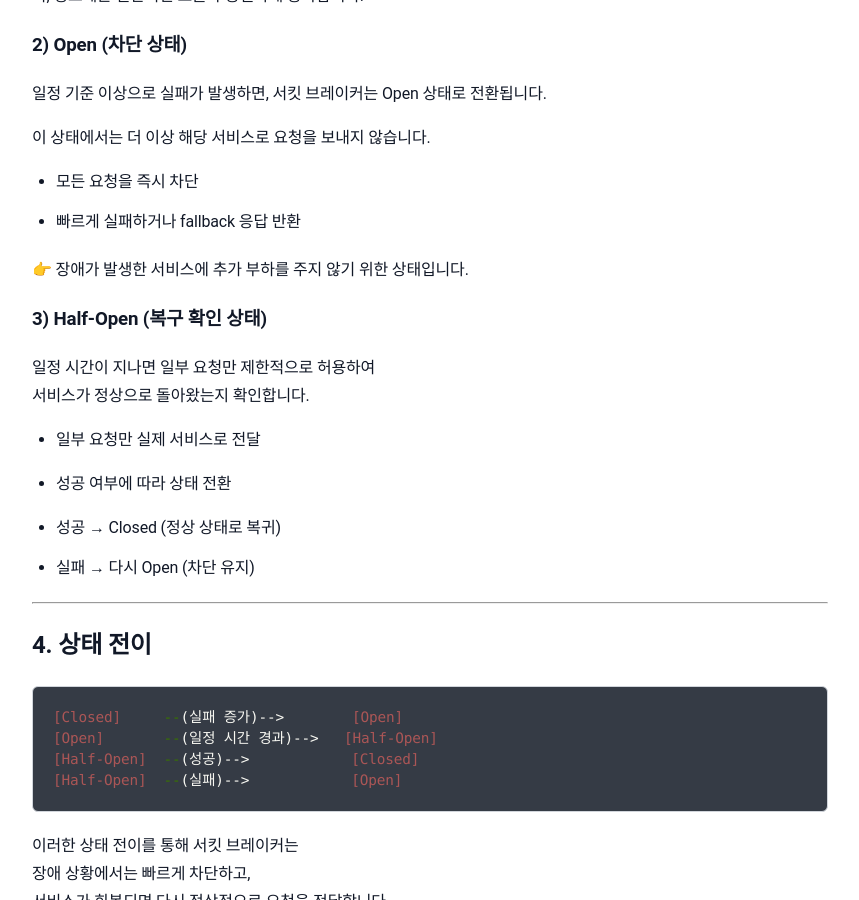
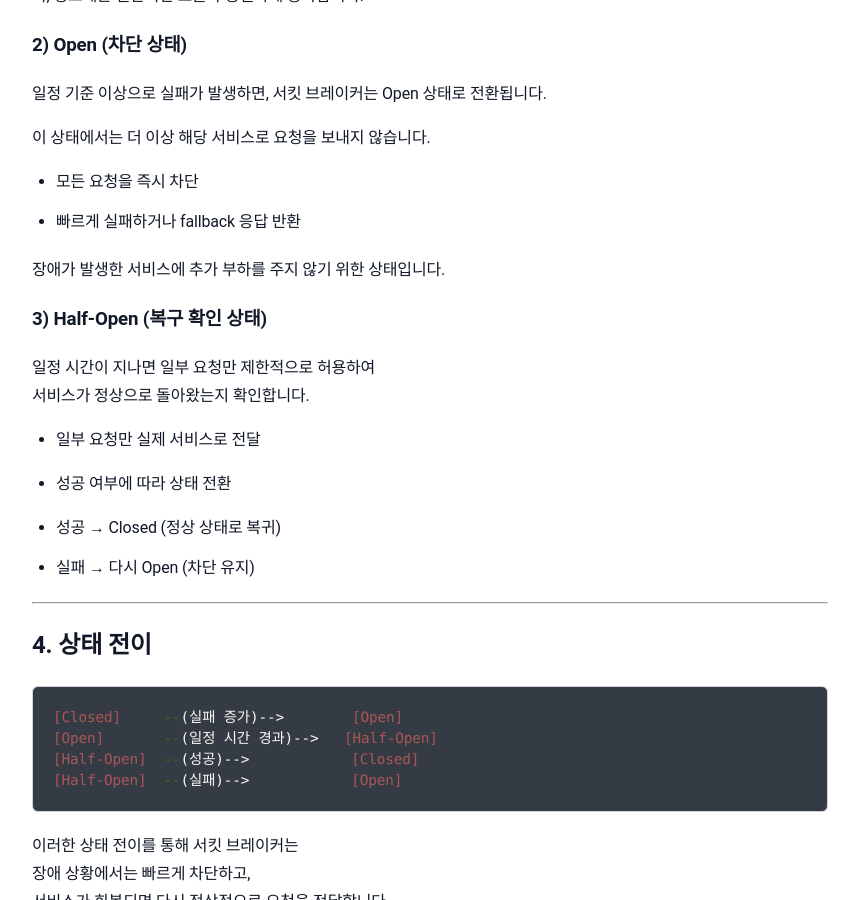
Before and after one commit to sanghoon-lee/sanghoon-lee.github.io, a Jekyll site: the page built from _posts/2026-04-01-circuitbreaker.md, in a window 1280 px wide and 900 px high, scrolled down 2576 px. Shown: the whole window, without its empty margins (210-1069 px from the left). Built offline with Jekyll 4.4.1, drawn with Linux system fonts in a browser that asks for light colours; nearby versions of some CDN libraries; comment, search, counter and statistics services are not loaded.

Commit message:
서킷브레이크 패턴 포스팅 추가

```diff
--- a/_posts/2026-04-01-circuitbreaker.md
+++ b/_posts/2026-04-01-circuitbreaker.md
@@ -112,7 +112,7 @@ API Gateway → 주문 서비스 → 결제 서비스 → 외부 PG
 * 모든 요청을 즉시 차단
 * 빠르게 실패하거나 fallback 응답 반환
 
-👉 장애가 발생한 서비스에 추가 부하를 주지 않기 위한 상태입니다.
+장애가 발생한 서비스에 추가 부하를 주지 않기 위한 상태입니다.
 
 ### 3) Half-Open (복구 확인 상태)
 
```
